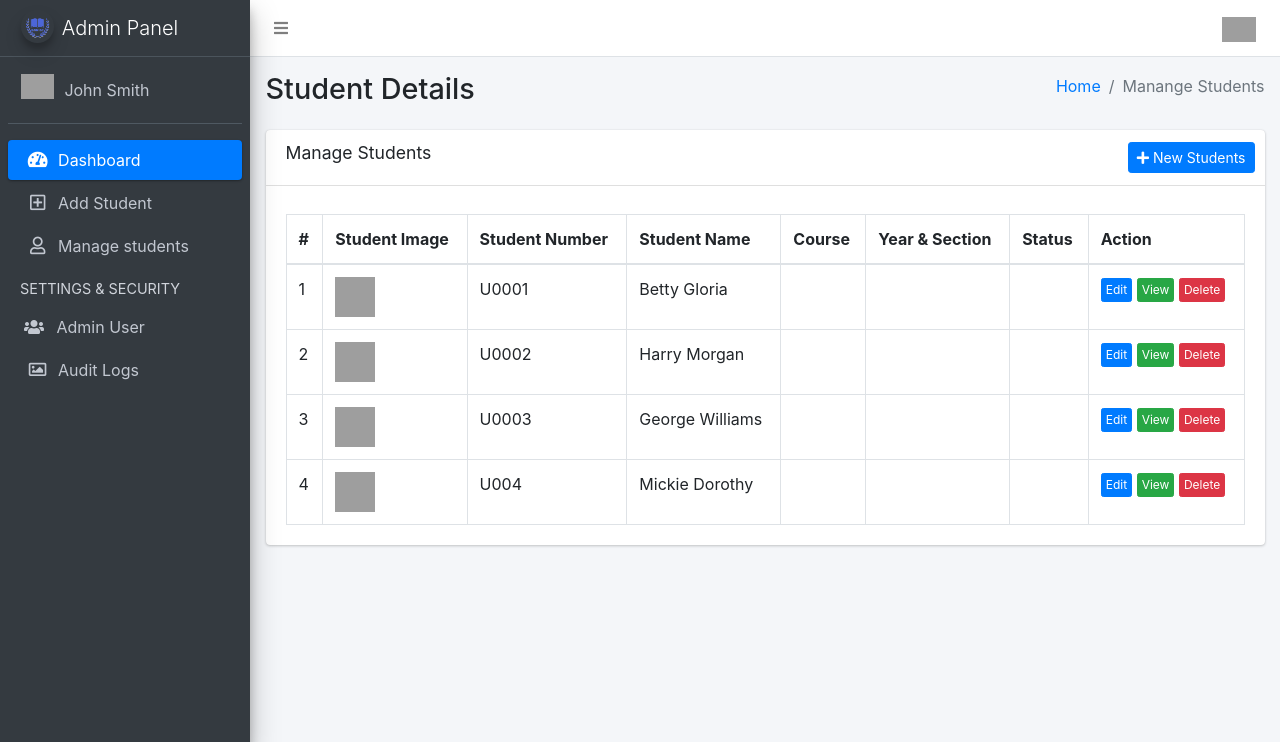
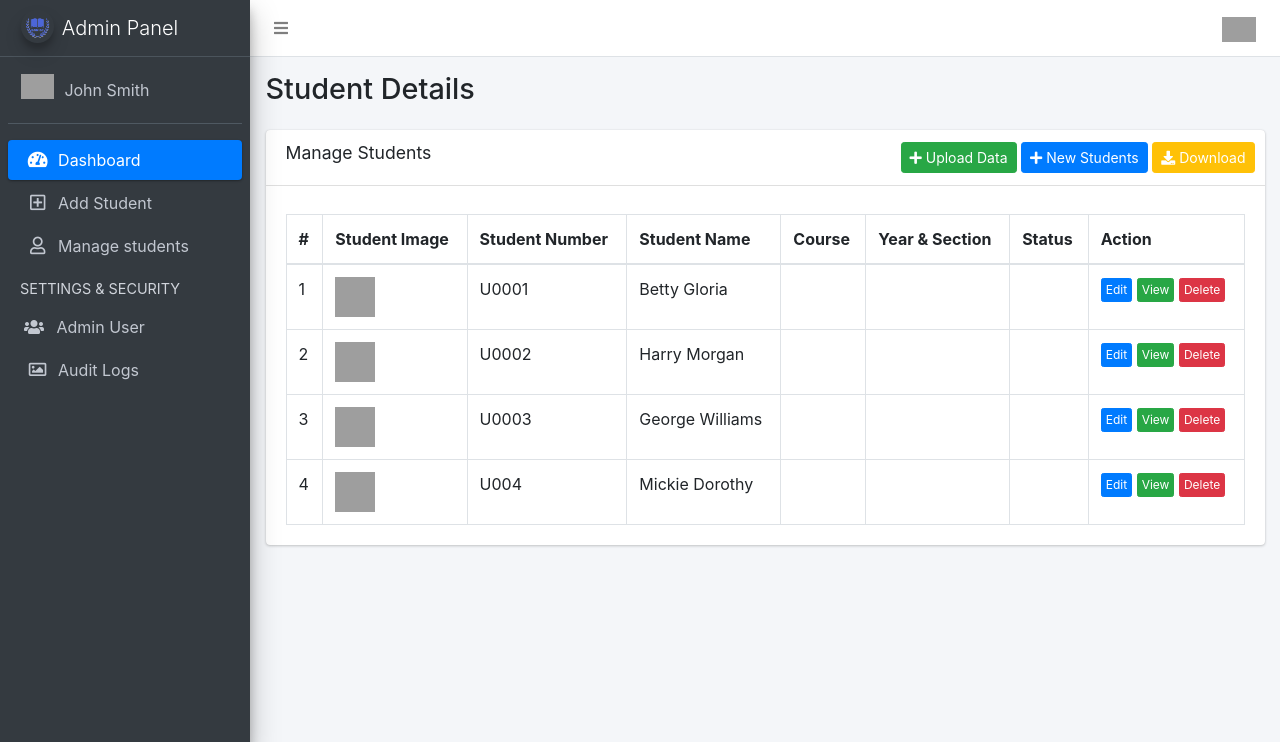
Before and after one commit to jmdinela/Student-Information-System, a PHP site: page /student_list.php in a window 1280 px wide. Shown: the top 742 px of the page. Run offline with PHP 8.4, Linux system fonts and the light colour scheme; a user stored in the database is signed in; data comes from the database, SQL or seed files in the repository; data that the repository does not hold is empty; some libraries are stand-ins or nearby versions; grey boxes are pictures that could not be loaded.

Commit message:
Update Student List

```diff
--- a/sdms/student_list.php
+++ b/sdms/student_list.php
@@ -33,10 +33,8 @@ if(isset($_GET['del']))
               <h1>Student Details</h1>
             </div>
             <div class="col-sm-6">
-              <ol class="breadcrumb float-sm-right">
-                <li class="breadcrumb-item"><a href="dashboard.php">Home</a></li>
-                <li class="breadcrumb-item active">Manange Students</li>
-              </ol>
+
+
             </div>
           </div>
         </div><!-- /.container-fluid -->
@@ -51,8 +49,14 @@ if(isset($_GET['del']))
                 <div class="card-header">
                   <h3 class="card-title">Manage Students</h3>
                   <div class="card-tools">
+                  <button id="fileButton" class="btn btn-sm btn-success" ><i class="fas fa-plus" ></i> Upload Data</button>
+
+                  <input type="file" id="fileInput" style="display: none;" />
+
                     <a href="add_student.php"><button type="button" class="btn btn-sm btn-primary"  ><span style="color: #fff;"><i class="fas fa-plus" ></i>  New Students</span>
                     </button> </a>
+                   <a href="download_student_data.php" class="btn btn-sm btn-warning"><span style="color: #fff;"><i class="fas fa-download
+                   " ></i> Download</a>
                   </div>
                 </div>
                 <!-- /.card-header -->
@@ -182,7 +186,13 @@ if(isset($_GET['del']))
     <!-- /.control-sidebar -->
   </div>
 
-  <!-- ./wrapper -->
+  <!-- ./upload -->
+  <script>
+  document.getElementById("fileButton").addEventListener("click", function() {
+    document.getElementById("fileInput").click();
+  });
+</script>
+<!-- ./wrapper -->
   <?php @include("includes/foot.php"); ?>
   <script type="text/javascript">
     $(document).ready(function(){
```
